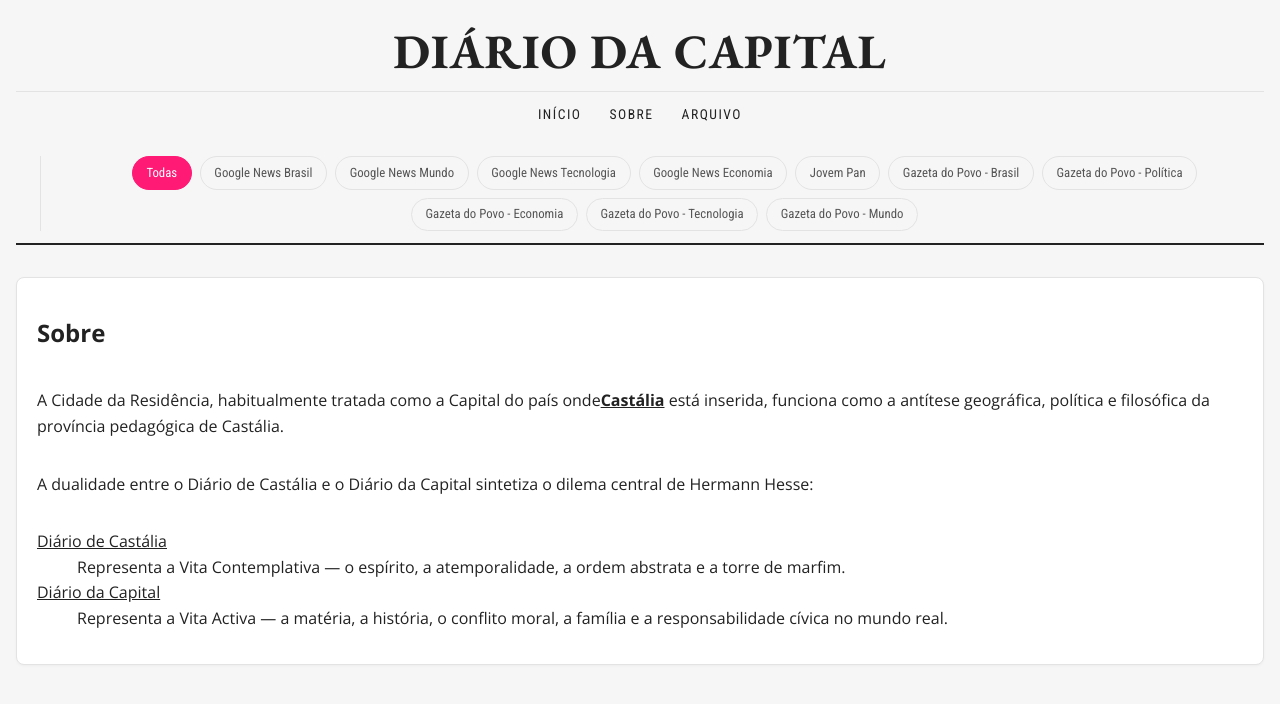
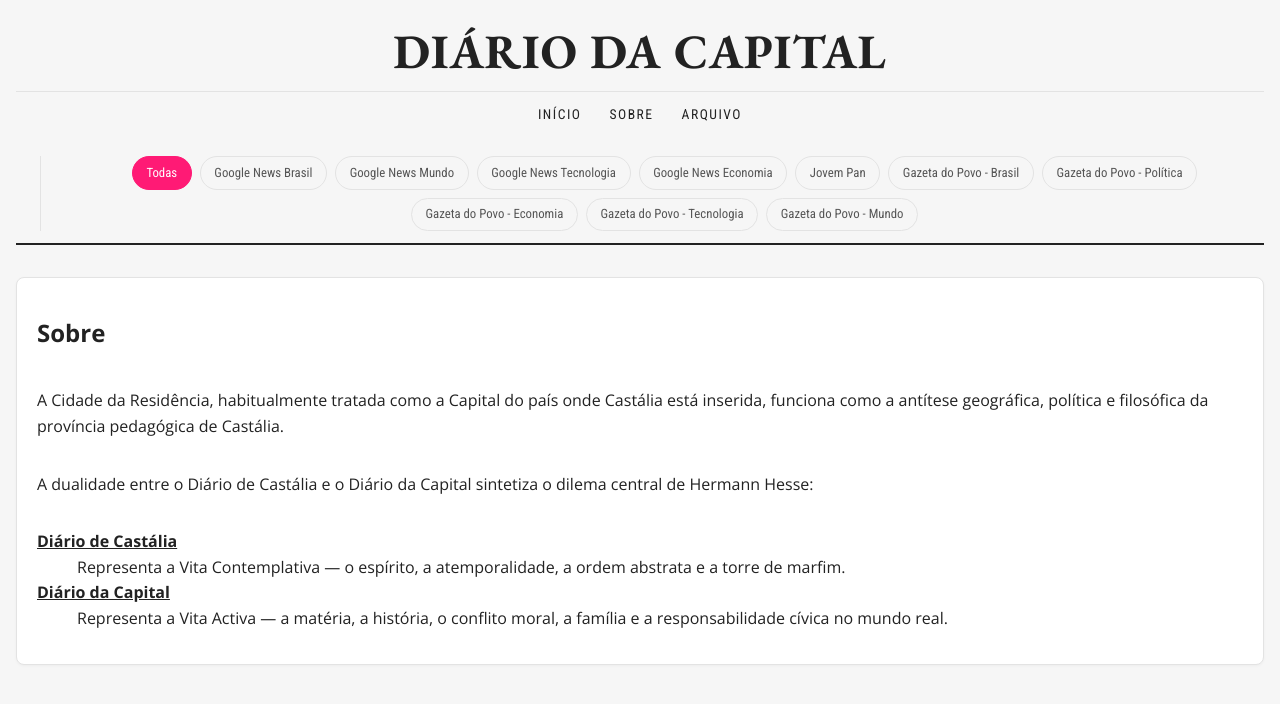
Before and after one commit to willycornelissen/clipping, a React (Vite) app: page /sobre in a window 1280 px wide. Shown: the top 704 px of the page. Built offline with nearby package versions, Linux system fonts and the light colour scheme.

Commit message:
Corrections: space onde+Castália, bold links with correct URLs and target

```diff
--- a/src/pages/PaginaSobre.jsx
+++ b/src/pages/PaginaSobre.jsx
@@ -5,8 +5,7 @@
     <article className="noticia">
       <h2 className="fonte">Sobre</h2>
       <p>
-A Cidade da Residência, habitualmente tratada como a Capital do país onde
-<strong><a href="https://diario-de-castalia.ghost.io/about/" target="_blank" rel="noopener noreferrer">Castália</a></strong> está inserida, funciona como a antítese geográfica, política e
+A Cidade da Residência, habitualmente tratada como a Capital do país onde Castália está inserida, funciona como a antítese geográfica, política e
 filosófica da província pedagógica de Castália.
       </p>
       <p>
@@ -15,14 +14,14 @@
       </p>
       <dl>
         <div>
-          <dt><a href="www.castalia.net.br" target="_blank" rel="noopener noreferrer">Diário de Castália</a></dt>
+          <dt><strong><a href="https://www.castalia.net.br" target="_blank" rel="noopener noreferrer">Diário de Castália</a></strong></dt>
           <dd>
             Representa a Vita Contemplativa — o espírito, a atemporalidade, a ordem
             abstrata e a torre de marfim.
           </dd>
         </div>
         <div>
-          <dt><a href="clipping.willy.dev.br" target="_blank" rel="noopener noreferrer">Diário da Capital</a></dt>
+          <dt><strong><a href="https://clipping.willy.dev.br">Diário da Capital</a></strong></dt>
           <dd>
             Representa a Vita Activa — a matéria, a história, o conflito moral, a
             família e a responsabilidade cívica no mundo real.
```
